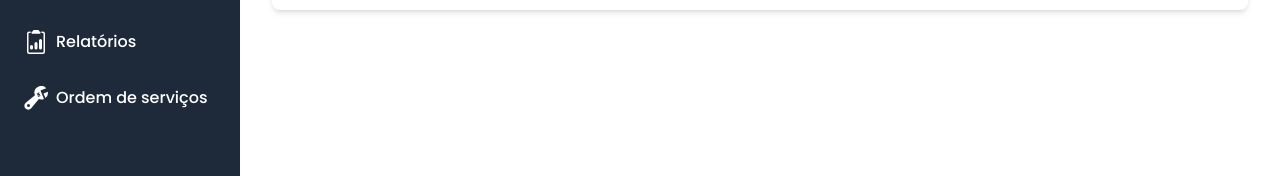
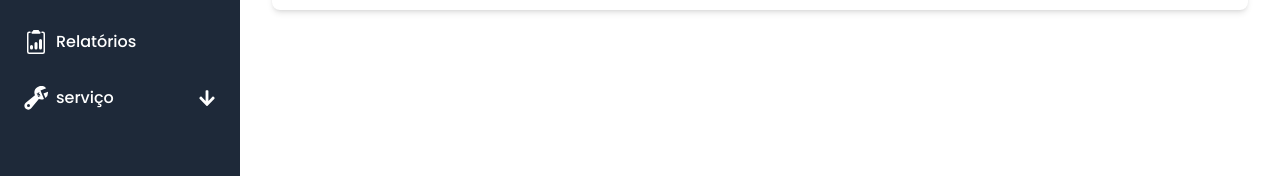
Before and after one commit to gustavols12/DriveOS, a Next.js app: page / in a window 1280 px wide. Shown: the part 352-528 px from the top of the page. Built offline with nearby package versions, Linux system fonts and the light colour scheme; no server answers; the database is empty.

Commit message:
Update: cria dropdown para opção detalhes da OS

```diff
--- a/src/components/header/index.tsx
+++ b/src/components/header/index.tsx
@@ -15,13 +15,19 @@ import { MdLogin } from 'react-icons/md';
 import { useState } from 'react';
 import { signIn, signOut, useSession } from 'next-auth/react';
 import { FiLoader } from 'react-icons/fi';
-import { FaRegUser } from 'react-icons/fa';
+import { FaArrowDown, FaArrowLeft, FaRegUser } from 'react-icons/fa';
 
 export function Header() {
   const [isOpen, setIsOpen] = useState(false);
+  const [dropdownOpen, setDropdownOpen] = useState(false);
+
   const toggleMenu = () => {
     setIsOpen(!isOpen);
   };
+  const toggleDropdown = () => {
+    setDropdownOpen(!dropdownOpen);
+  };
+
   const pathname = usePathname();
   const { status, data } = useSession();
 
@@ -141,16 +147,42 @@ export function Header() {
             Relatórios
           </Link>
 
+          <div className="w-full flex flex-col">
             <Link
               href="/ordemServico"
-            className={`w-full flex items-center justify-self-auto p-4 rounded-lg gap-2 hover:bg-gray-700 text-white duration-300  ${
-              pathname === '/os' ? 'bg-[#155dfc]' : 'hover:bg-gray-700'
+              className={`w-full flex items-center justify-between p-4 rounded-lg gap-2 hover:bg-gray-700 text-white duration-300  ${
+                pathname === '/ordemServico'
+                  ? 'bg-[#155dfc]'
+                  : 'hover:bg-gray-700'
               }`}
               onClick={() => setIsOpen(false)}
             >
+              <div className="flex gap-2 items-center justify-start flex-1">
                 <BsWrenchAdjustable size={24} />
-            Ordem de serviços
+                serviço
+              </div>
+              <button onClick={toggleDropdown}>
+                {dropdownOpen ? (
+                  <FaArrowLeft size={18} />
+                ) : (
+                  <FaArrowDown size={18} />
+                )}
+              </button>
             </Link>
+            {dropdownOpen && (
+              <ul className="pl-10 pt-1 pb-2 text-sm bg-gray-800 rounded-b-lg">
+                <li>
+                  <Link
+                    href="/ordemServico/detalhes"
+                    className=" block py-1 px-2 rounded hover:text-white hover:font-bold hover:transition-all duration-300"
+                    onClick={() => setIsOpen(false)}
+                  >
+                    Detalhes
+                  </Link>
+                </li>
+              </ul>
+            )}
+          </div>
         </nav>
       </div>
     </header>
```
Lines whose indentation alone changed are shown as unchanged.
